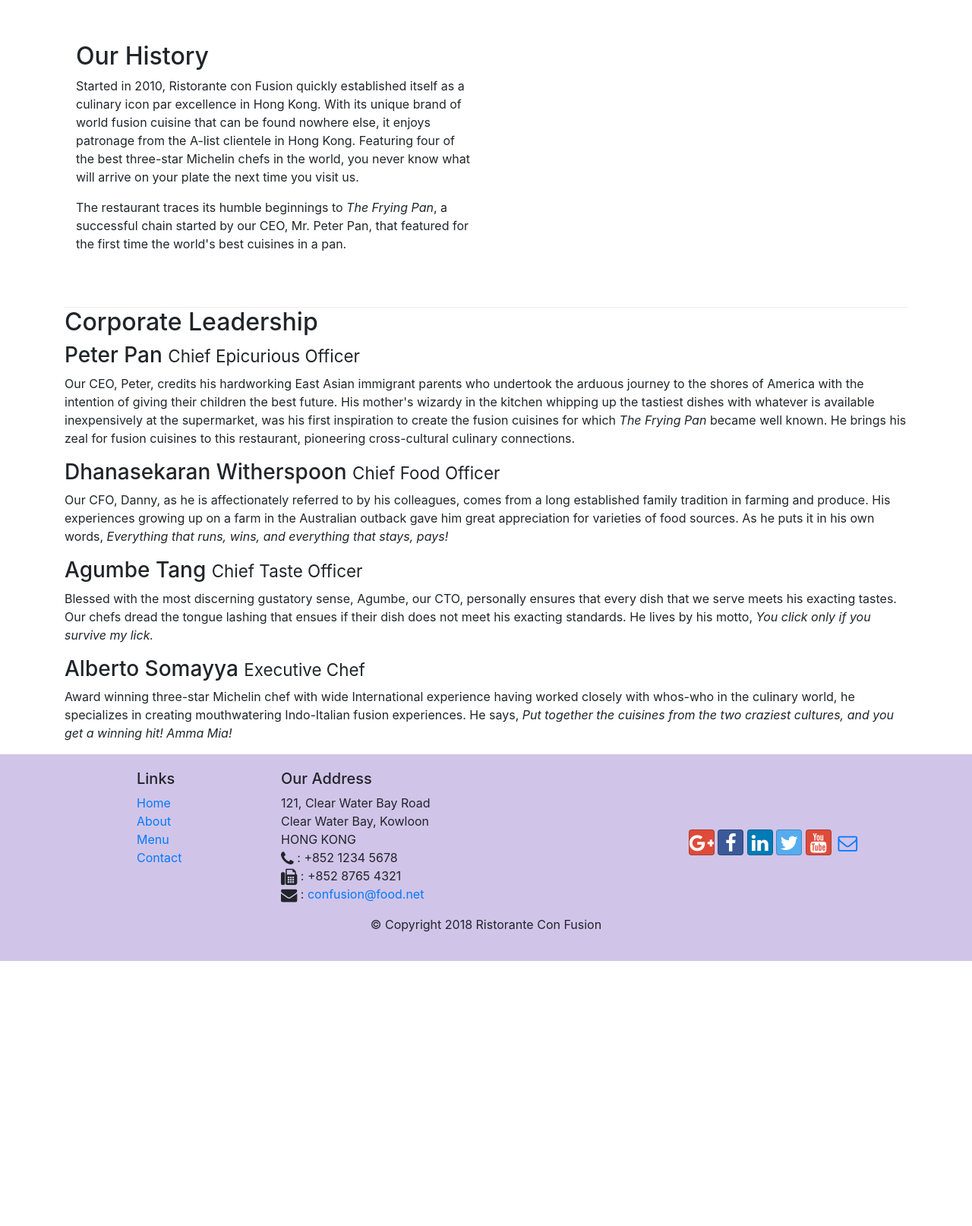
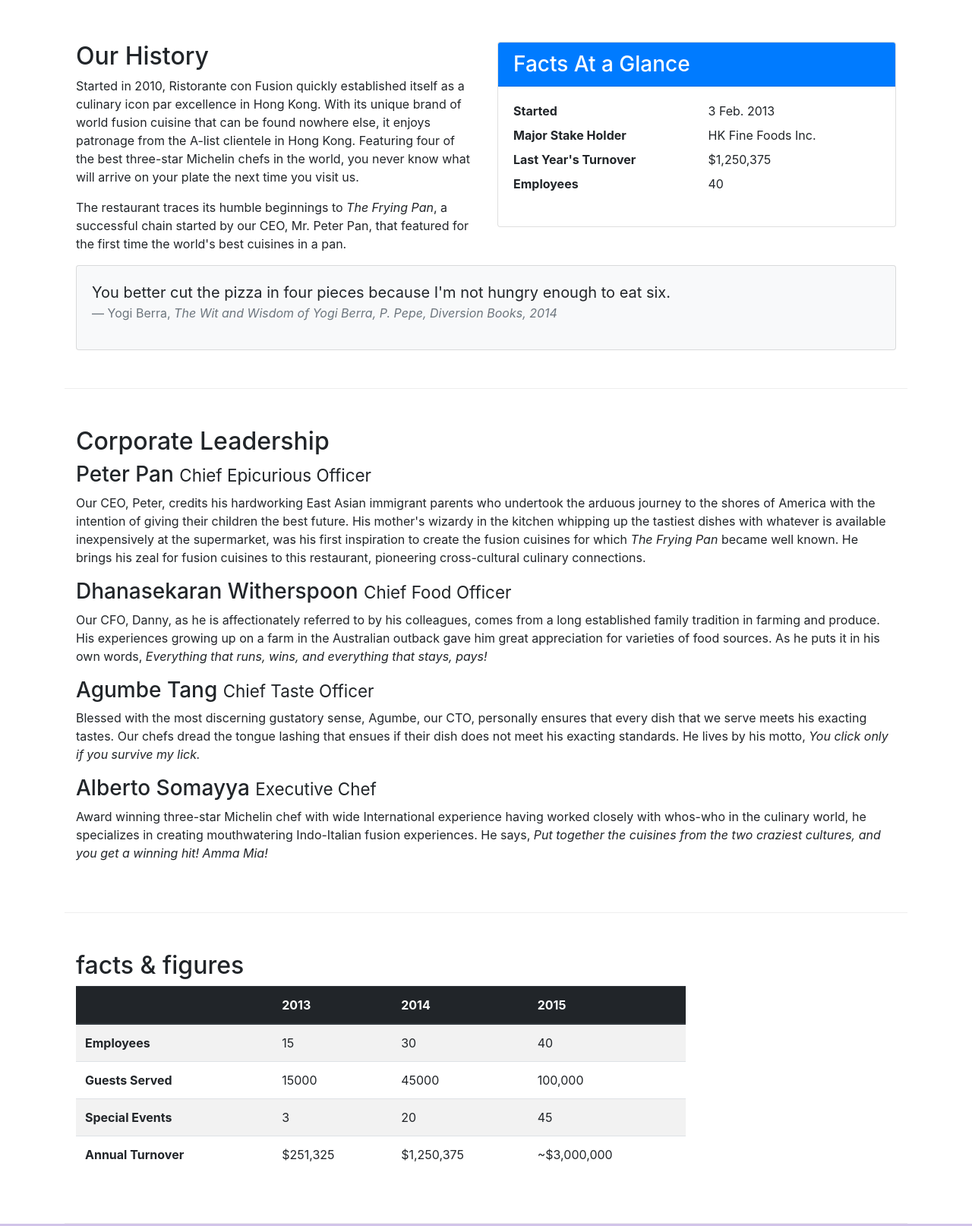
Before and after one commit to AkshayCshetty/coursera-frontend-development, a website: page Bootstrap4/conFusion/aboutus.html in a window 1280 px wide. Shown: the part 460-2074 px from the top of the page at 76% size. Before the commit the page ends 1725 px from the top, so only its background shows below. Drawn offline with nearby package versions, Linux system fonts and the light colour scheme.

Commit message:
images tables and cards

```diff
--- a/Bootstrap4/conFusion/aboutus.html
+++ b/Bootstrap4/conFusion/aboutus.html
@@ -22,7 +22,7 @@
                 <button class="navbar-toggler" type="buttom" data-toggle="collapse" data-target="#Navbar">
                     <span class="nav-bar-toggler-icon"></span>
                 </button>
-                <a class="navbar-brand mr-auto" href="./index.html">Ristorante Con Fusion</a>
+                <a class="navbar-brand mr-auto" href="./index.html"><img src="img/logo.png" height="30" width="41"></a></a>
                 <div class="collapse navbar-collapse" id="Navbar">
                     <ul class="navbar-nav mr-auto">
                         <li class="nav-item"><a class="nav-link" href="./index.html"><span class="fa fa-home fa-lg"></span> home</a></li>
@@ -41,7 +41,8 @@
                     <h1>Ristorante con Fusion</h1>
                     <p>We take inspiration from the World's best cuisines, and create a unique fusion experience. Our lipsmacking creations will tickle your culinary senses!</p>
                 </div>
-                <div class="col-12 col-sm">
+                <div class="col-12 col-sm align-self-center">
+                        <img src="img/logo.png" class="img-fluid">
                 </div>
             </div>
         </div>
@@ -67,13 +68,40 @@
                 <p>Started in 2010, Ristorante con Fusion quickly established itself as a culinary icon par excellence in Hong Kong. With its unique brand of world fusion cuisine that can be found nowhere else, it enjoys patronage from the A-list clientele in Hong Kong.  Featuring four of the best three-star Michelin chefs in the world, you never know what will arrive on your plate the next time you visit us.</p>
                 <p>The restaurant traces its humble beginnings to <em>The Frying Pan</em>, a successful chain started by our CEO, Mr. Peter Pan, that featured for the first time the world's best cuisines in a pan.</p>
             </div>
-            <div class="row">
-            </div>
+            <div class="col-12 col-sm-6">
+                    <div class="card">
+                        <h3 class="card-header bg-primary text-white">Facts At a Glance</h3>
+                        <div class="card-body">
+                            <dl class="row">
+                                <dt class="col-6">Started</dt>
+                                <dd class="col-6">3 Feb. 2013</dd>
+                                <dt class="col-6">Major Stake Holder</dt>
+                                <dd class="col-6">HK Fine Foods Inc.</dd>
+                                <dt class="col-6">Last Year's Turnover</dt>
+                                <dd class="col-6">$1,250,375</dd>
+                                <dt class="col-6">Employees</dt>
+                                <dd class="col-6">40</dd>
+                            </dl>
+                        </div>
+                    </div>
+                </div>
+                <div class="col-12">
+                        <div class="card card-body bg-light">
+                            <blockquote class="blockquote">
+                                <p class="mb-0">You better cut the pizza in four pieces because
+                                    I'm not hungry enough to eat six.</p>
+                                <footer class="blockquote-footer">Yogi Berra,
+                                    <cite title="Source Title">The Wit and Wisdom of Yogi Berra,
+                                    P. Pepe, Diversion Books, 2014</cite>
+                                </footer>
+                            </blockquote>
+                        </div>
+                    </div>
         </div>
 
 
-        <div class="row-header">
-            <div >
+        <div class="row row-content">
+            <div class="col-12" >
                 <h2>Corporate Leadership</h2>
                 <h3>Peter Pan <small>Chief Epicurious Officer</small></h3>
                 <p class="d-none d-sm-block">Our CEO, Peter, credits his hardworking East Asian immigrant parents who undertook the arduous journey to the shores of America with the intention of giving their children the best future. His mother's wizardy in the kitchen whipping up the tastiest dishes with whatever is available inexpensively at the supermarket, was his first inspiration to create the fusion cuisines for which <em>The Frying Pan</em> became well known. He brings his zeal for fusion cuisines to this restaurant, pioneering cross-cultural culinary connections.</p>
@@ -85,7 +113,50 @@
                 <p class="d-none d-sm-block">Award winning three-star Michelin chef with wide International experience having worked closely with whos-who in the culinary world, he specializes in creating mouthwatering Indo-Italian fusion experiences. He says, <em>Put together the cuisines from the two craziest cultures, and you get a winning hit! Amma Mia!</em></p>
             </div>
        </div>
-
+       <div class="row row-content">
+           <div class="col-12 col-sm-9">
+               <h2 >facts &amp; figures</h2>
+               <div class="table-responsive">
+                <table class="table table-striped">
+                    <thead class="thead-dark">
+                        <tr>
+                            <th>&nbsp;</th>
+                            <th>2013</th>
+                            <th>2014</th>
+                            <th>2015</th>
+                        </tr>
+                    </thead>
+                    <tbody>
+                        <tr>
+                            <th>Employees</th>
+                            <td>15</td>
+                            <td>30</td>
+                            <td>40</td>
+                        </tr>
+                        <tr>
+                            <th>Guests Served</th>
+                            <td>15000</td>
+                            <td>45000</td>
+                            <td>100,000</td>
+                        </tr>
+                        <tr>
+                            <th>Special Events</th>
+                            <td>3</td>
+                            <td>20</td>
+                            <td>45</td>
+                        </tr>
+                        <tr>
+                            <th>Annual Turnover</th>
+                            <td>$251,325</td>
+                            <td>$1,250,375</td>
+                            <td>~$3,000,000</td>
+                        </tr>
+                    </tbody>
+                </table>
+            </div>
+           </div>
+           <div class="col-12 col-sm-3"></div>
+       </div>
     </div>
 
     <footer class="footer">
```
Also changed, not shown: Bootstrap4/conFusion/contactus.html (+3 -2 lines), Bootstrap4/conFusion/index.html (+31 -9 lines), Bootstrap4/conFusion/img/akshay.png (added), Bootstrap4/conFusion/img/alberto.png (added), Bootstrap4/conFusion/img/buffet.png (added), Bootstrap4/conFusion/img/logo.png (added), Bootstrap4/conFusion/img/uthappizza.png (added).
